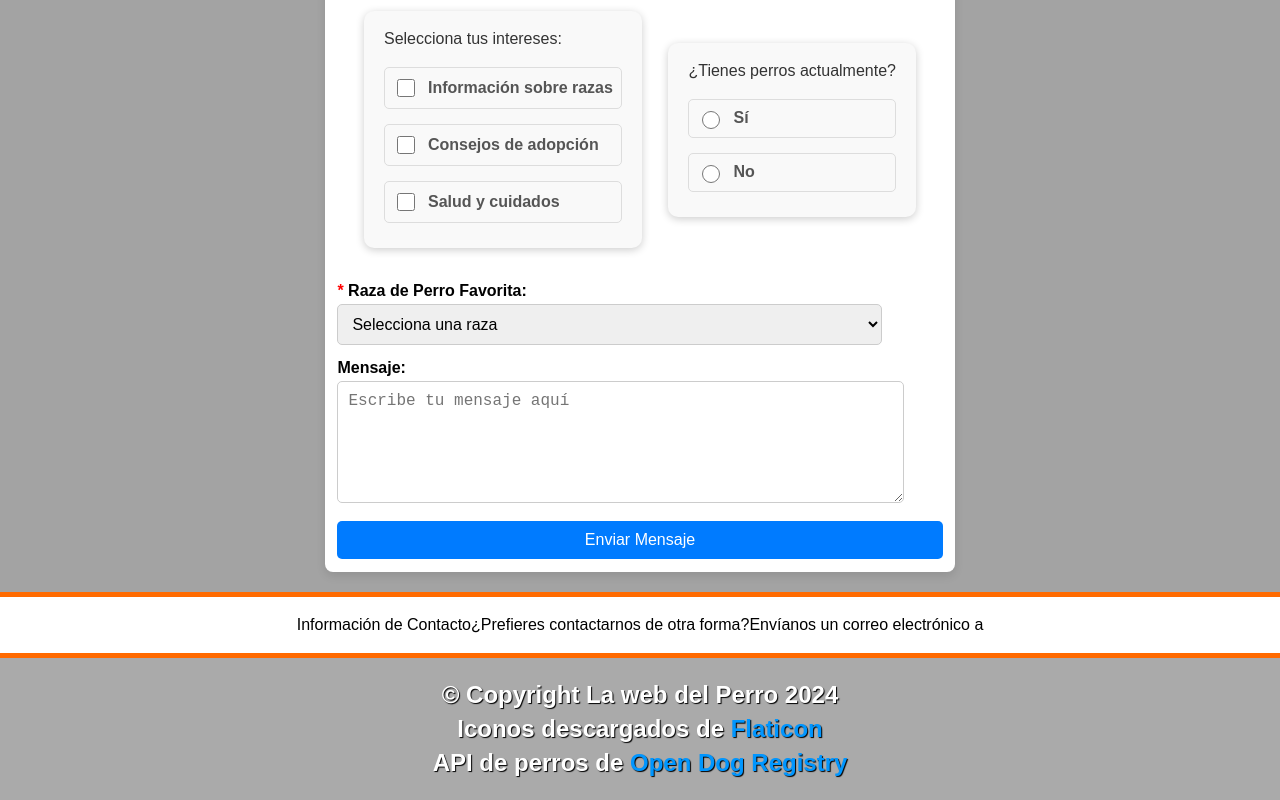
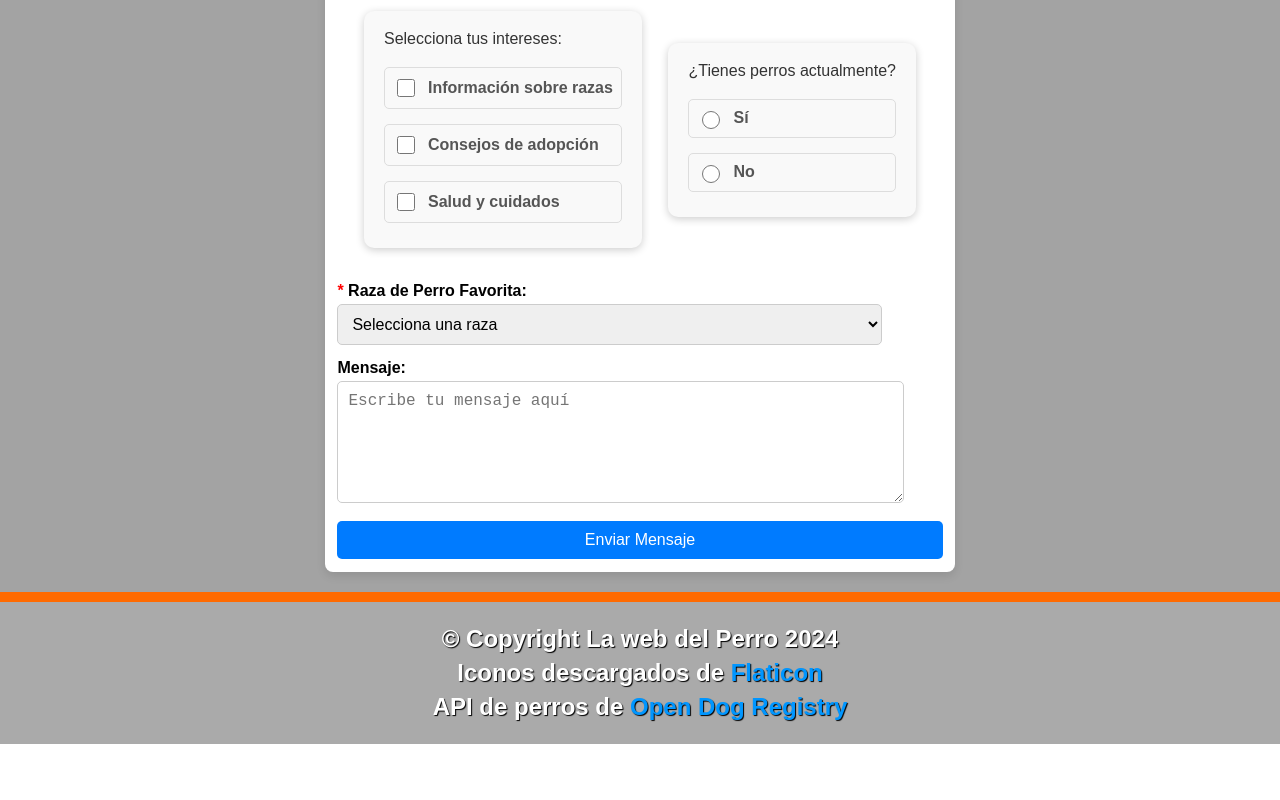
Before and after one commit to rekznoz/lawebdelperro, a React (Vite) app: page /contacto in a window 1280 px wide. Shown: the part 649-1449 px from the top of the page. After the commit the page ends 1393 px from the top, so only its background shows below. Built offline with nearby package versions, Linux system fonts and the light colour scheme.

Commit message:
Update Contacto.jsx

```diff
--- a/src/pages/Contacto.jsx
+++ b/src/pages/Contacto.jsx
@@ -83,11 +83,6 @@ export default function Contacto() {
                     </form>
                 </div>
             </div>
-            <div id='area3'>
-                <h2>Información de Contacto</h2>
-                <p>¿Prefieres contactarnos de otra forma?</p>
-                <p>Envíanos un correo electrónico a <a href='mailto:correo@ejemplo.com'/></p>
-            </div>
         </>
     )
 }
```
